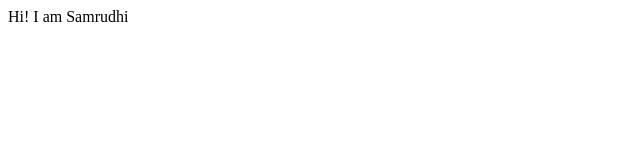
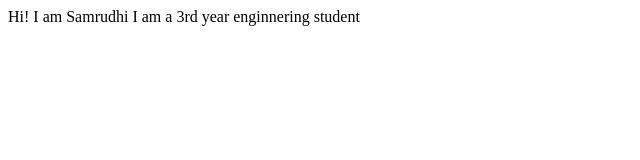
Before and after one commit to samrudhi14/Samrudhi-site, a plain HTML site: page index.html in a window 1280 px wide. Shown: the whole page, without its empty margins (0-640 px from the left). Drawn offline with Linux system fonts and the light colour scheme.

Commit message:
docs: updated work

```diff
--- a/index.html
+++ b/index.html
@@ -8,5 +8,7 @@
 </head>
 <body>
     Hi! I am Samrudhi
+
+    I am a 3rd year enginnering student
 </body>
 </html>
```
